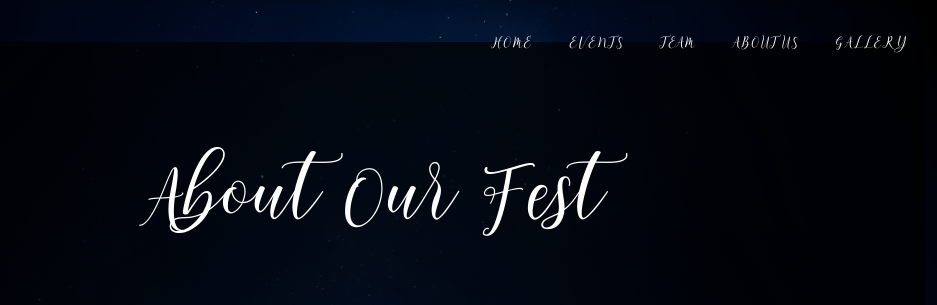
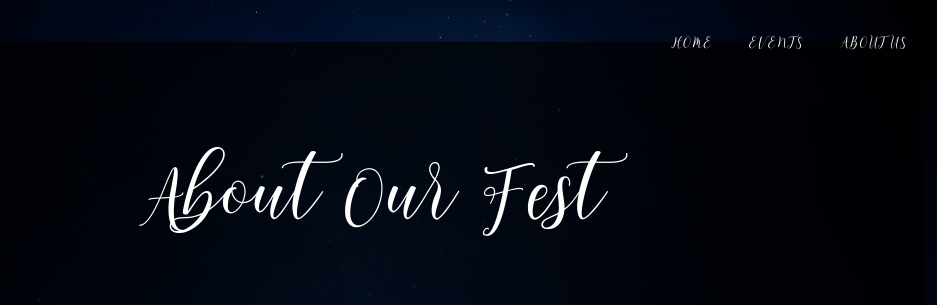
Before and after one commit to dikshagour01/Epistemico25, a Flask app: page /about in a window 1280 px wide. Shown: the top 305 px of the page, without its empty margins (270-1207 px from the left). Run offline with Flask 3, Linux system fonts and the light colour scheme; some libraries are stand-ins or nearby versions; some web fonts are replaced.

Commit message:
Update base.html
Temp

```diff
--- a/templates/base.html
+++ b/templates/base.html
@@ -3,13 +3,13 @@
 <head>
     <meta charset="UTF-8">
     <meta name="viewport" content="width=device-width, initial-scale=1.0">
-    <title>Team Section</title>
+    <title>Epistemico25</title>
     <link href="https://cdnjs.cloudflare.com/ajax/libs/font-awesome/6.0.0/css/all.min.css" rel="stylesheet">
     <link rel="stylesheet" href="{{ url_for('static', filename='css/team.css') }}">
 
 
     <meta http-equiv="x-ua-compatible" content="ie=edge">
-    <title>{% block title %}Astralis Fest{% endblock %}</title>
+    <title>{% block title %}Theme: Astralis {% endblock %}</title>
     <meta name="description" content="">
     <meta name="viewport" content="width=device-width, initial-scale=1">
 
@@ -60,9 +60,9 @@
                                         <ul id="navigation" class="d-flex justify-content-end">
                                             <li><a href="{{ url_for('app_routes.home') }}">Home</a></li>
                                             <li><a href="{{ url_for('app_routes.events') }}">Events</a></li>
-                                            <li><a href="{{ url_for('app_routes.team') }}">Team</a></li>
+<!--                                             <li><a href="{{ url_for('app_routes.team') }}">Team</a></li> -->
                                             <li><a href="{{ url_for('app_routes.about') }}">About Us</a></li>
-                                            <li><a href="{{ url_for('app_routes.gallery') }}">Gallery</a></li>
+<!--                                             <li><a href="{{ url_for('app_routes.gallery') }}">Gallery</a></li> -->
                                         </ul>
                                     </nav>
                                 </div>
```
